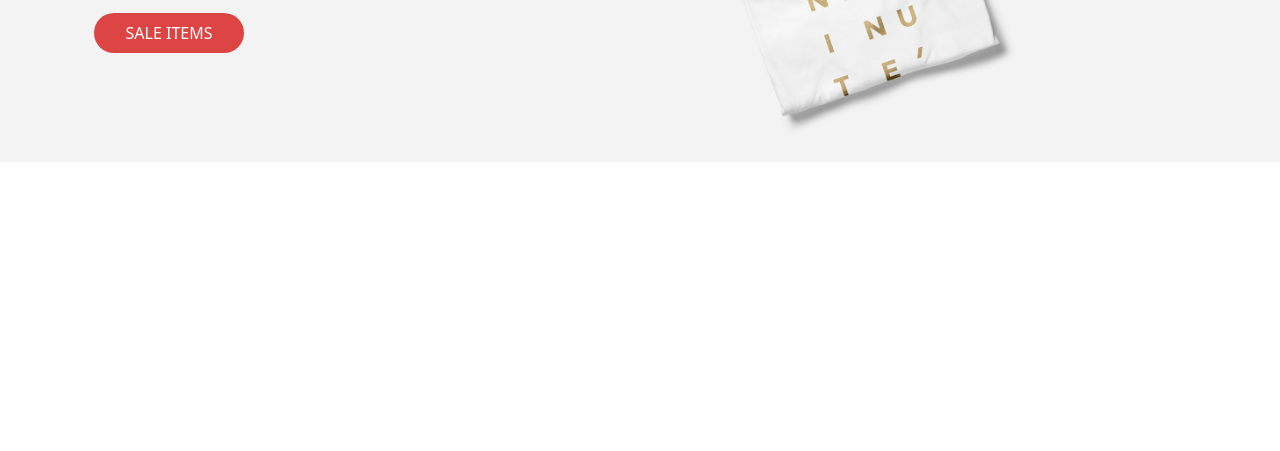
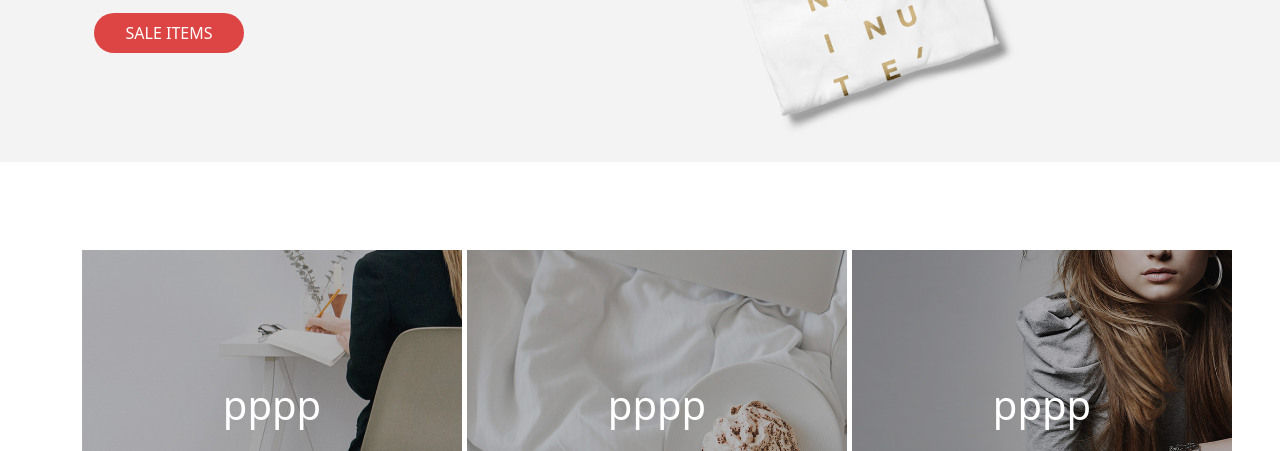
Before and after one commit to simbasta/cs_emporium_js_elfarissiWalid, a website: page index.html in a window 1280 px wide. Shown: the part 482-933 px from the top of the page. Before the commit the page ends 800 px from the top, so only its background shows below. Drawn offline with nearby package versions, Linux system fonts and the light colour scheme.

Commit message:
WF section2 fait

```diff
--- a/index.html
+++ b/index.html
@@ -83,7 +83,26 @@
             <img class="imgInSection2" src="./public/img/slider-1.jpg" alt="">
         </div>
     </section>
+    <section class="section2">
+        <div class="d-flex container mt-5">
+            <div class="card1">
+                <div class="imgcard1">
+                    <p class="living">pppp</p>
+                </div>
+            </div>
+            <div class="card1">
+                <div class="imgcard2">
+                    <p class="living">pppp</p>
+                </div>
+            </div>
+            <div class="card1">
+                <div class="imgcard3">
+                    <p class="living">pppp</p>
+                </div>
+            </div>
 
+        </div>
+    </section>
 
     <script src="./public/js/main.js"></script>
 </body>
--- a/public/css/style.css
+++ b/public/css/style.css
@@ -171,3 +171,69 @@ element.style {
 }
 
 /* _____________________________________ */
+
+/* section2 */
+.card1 {
+    display: flex;
+    justify-content: space-around;
+    margin-top: 40px;
+}
+
+.imgcard1 {
+    background-image: url('../img/services/service-1.jpg');
+    background-size: 100%;
+    -webkit-filter: grayscale(0);
+    width: 380px;
+    filter: grayscale(0);
+    margin-right: 5px;
+}
+
+.imgcard1:hover {
+    filter: grayscale(1);
+    -webkit-filter: grayscale(1);
+}
+.imgcard1:hover p {
+    border-bottom: white solid 1px;
+}
+
+.imgcard2 {
+    background-image: url('../img/services/service-2.jpg');
+    -webkit-filter: grayscale(0);
+    background-size: 100%;
+    width: 380px;
+    filter: grayscale(0);
+    margin-right: 5px;
+}
+
+.imgcard2:hover {
+    filter: grayscale(1);
+    -webkit-filter: grayscale(1);
+}
+.imgcard2:hover p {
+    border-bottom: white solid 1px;
+}
+
+.imgcard3 {
+    background-image: url('../img/services/slider-3.jpg');
+    background-size: 100%;
+    -webkit-filter: grayscale(0);
+    width: 380px;
+    filter: grayscale(0);
+    margin-right: 5px;
+}
+
+.imgcard3:hover {
+    -webkit-filter: grayscale(1);
+    filter: grayscale(1);
+}
+.imgcard3:hover p {
+    border-bottom: white solid 1px;
+}
+.living {
+    color: white;
+    margin-top: 125px;
+    justify-content: center;
+    align-items: center;
+    font-size: 40px;
+    display: flex;
+}
```
